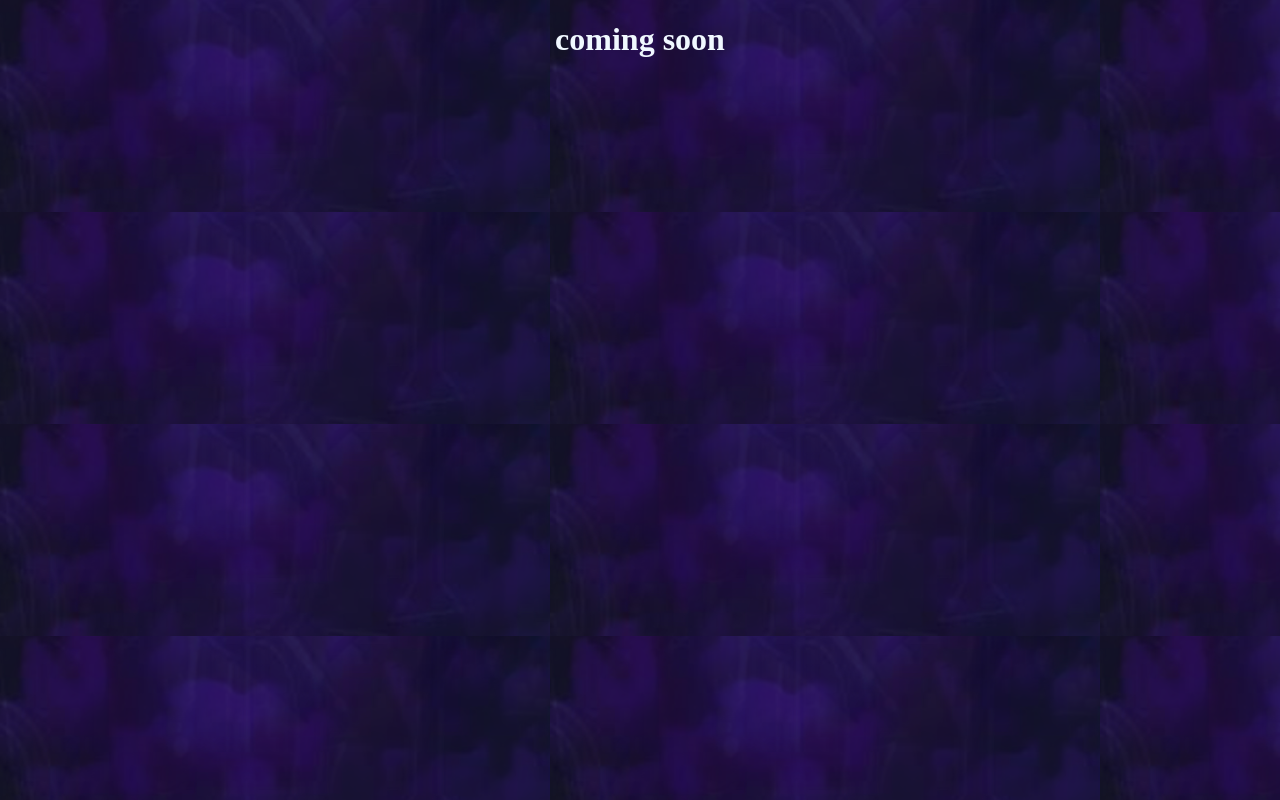
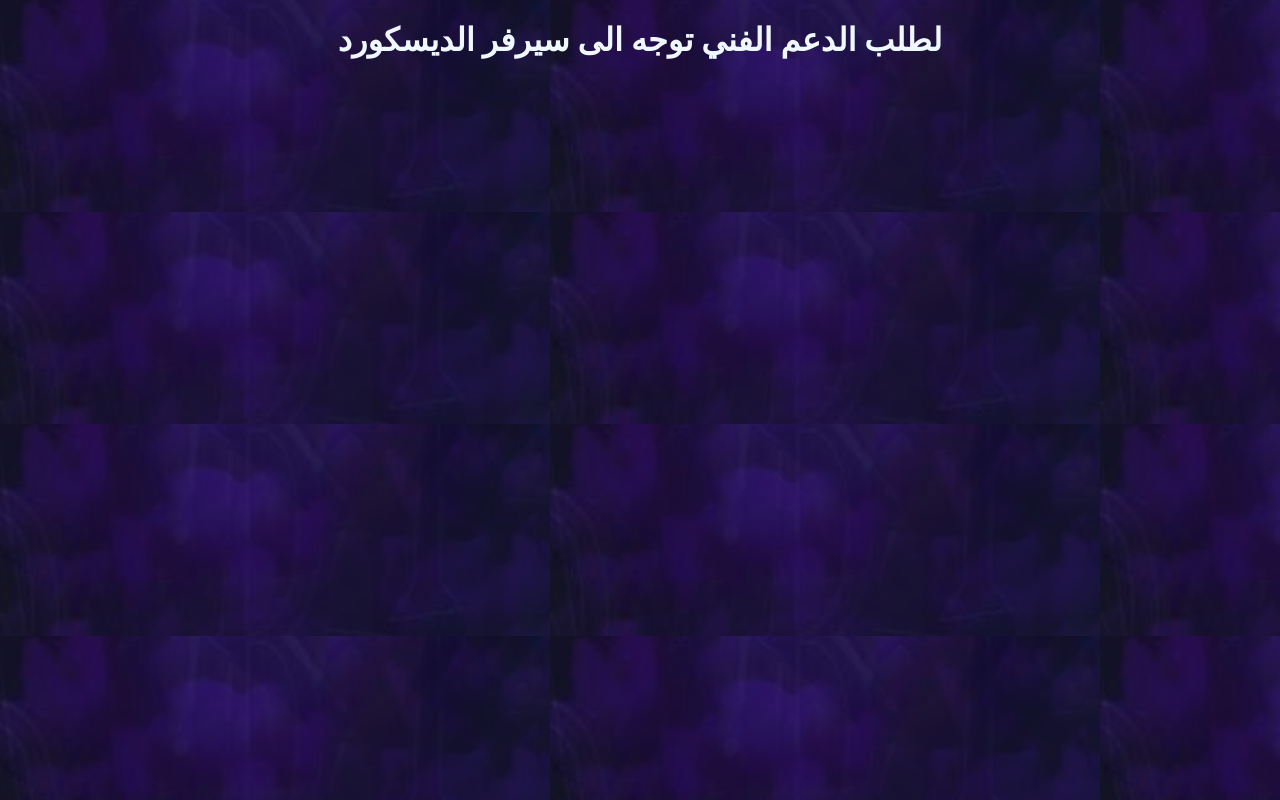
Before and after one commit to KMP1990/Shelby112, a plain HTML site: page دعم فني.html in a window 1280 px wide. Drawn offline with Linux system fonts and the light colour scheme.

Commit message:
Add files via upload

```diff
--- a/دعم فني.html
+++ b/دعم فني.html
@@ -15,6 +15,6 @@
     color: aliceblue;
 }
     </style>
-    <h1 class="aze">coming soon</h1>
+    <h1 class="aze">لطلب الدعم الفني توجه الى سيرفر الديسكورد</h1>
 </body>
 </html>
```
Also changed, not shown: متجر.html (+1 -1 lines).
